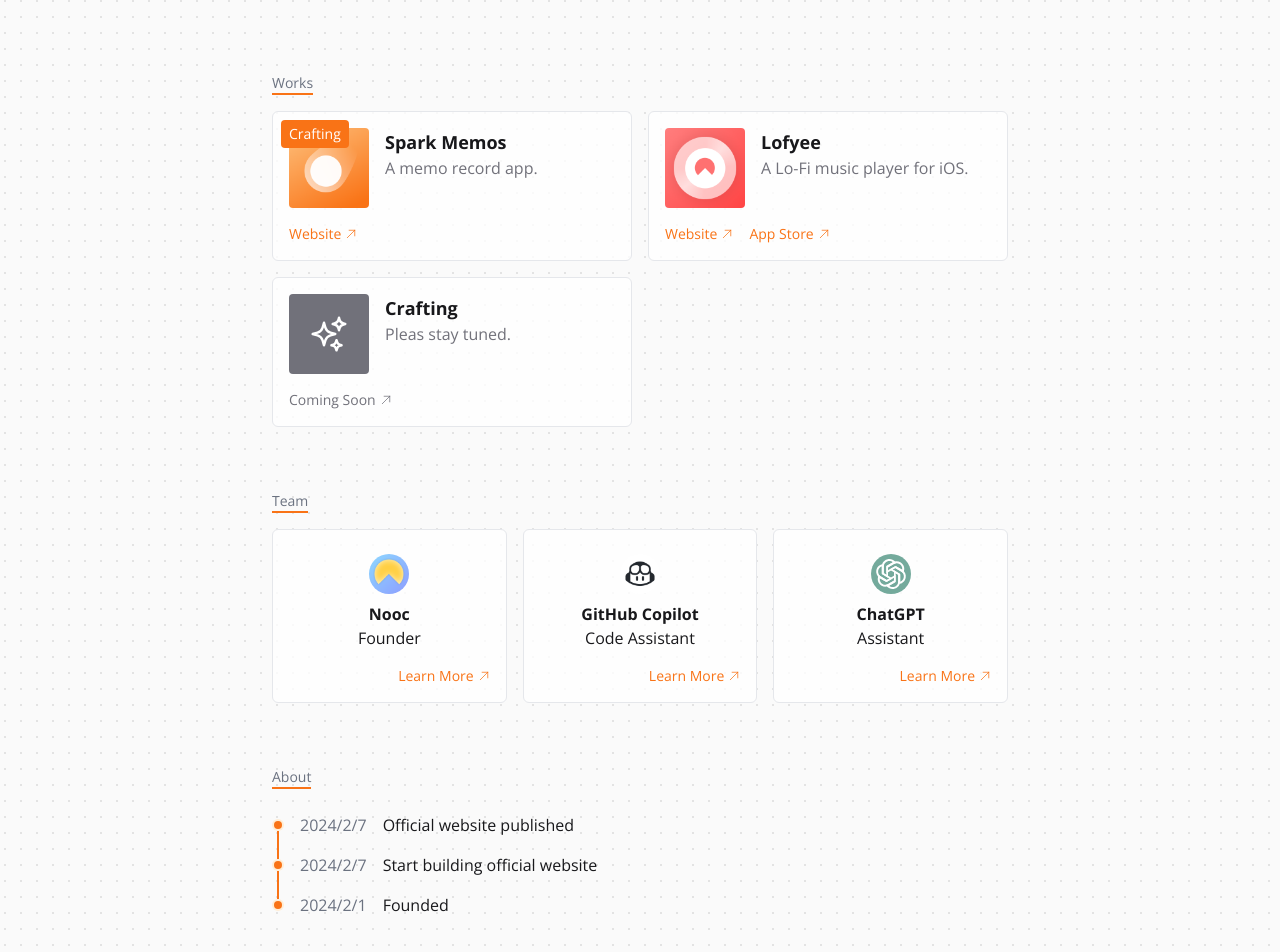
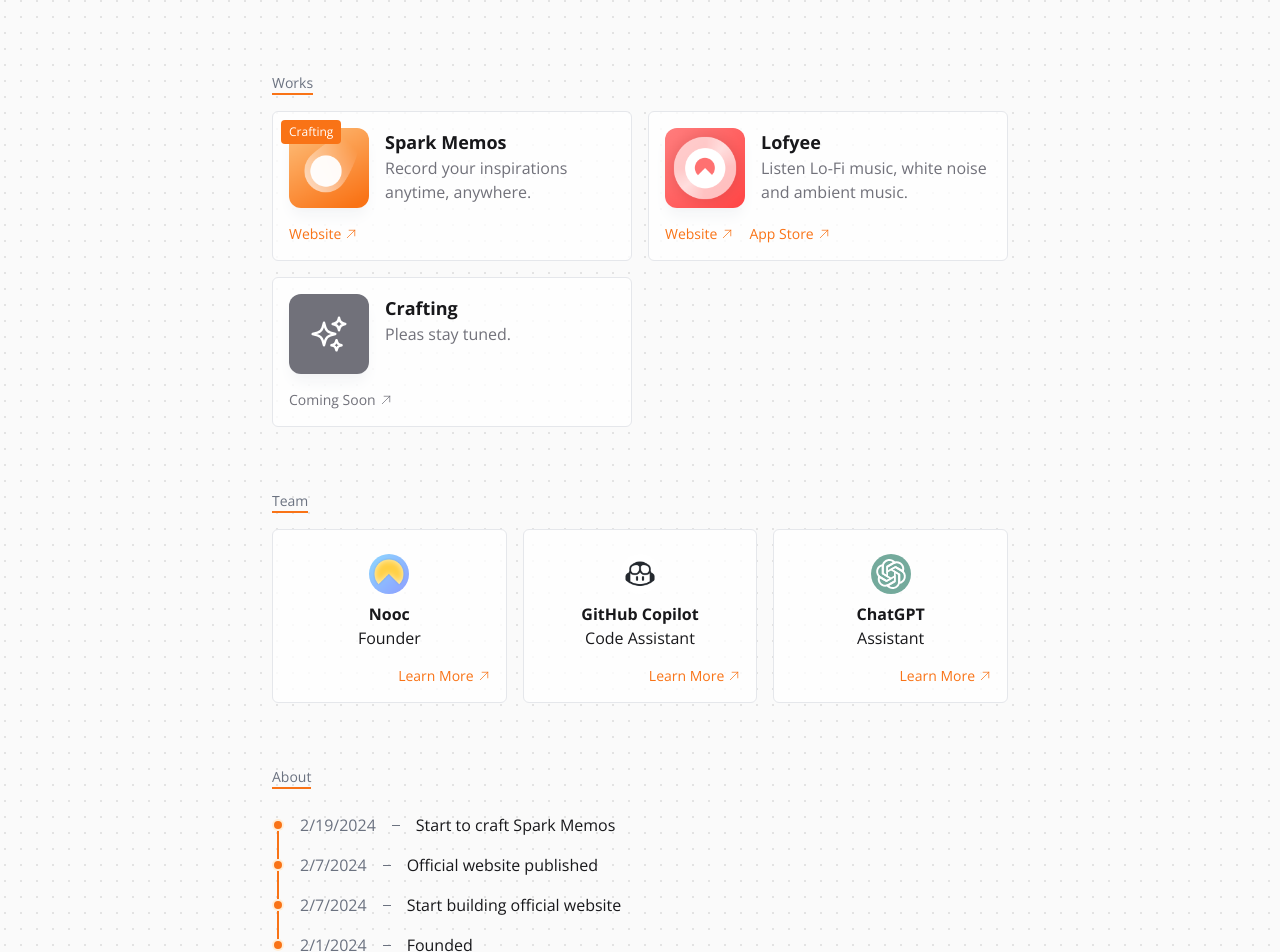
Before and after one commit to weelone/weelone.com, a Next.js app: page / in a window 1280 px wide. Shown: the part 420-1372 px from the top of the page. Built offline with nearby package versions, Linux system fonts and the light colour scheme; a web font is replaced by a local one.

Commit message:
Update some style

```diff
--- a/app/page.tsx
+++ b/app/page.tsx
@@ -62,17 +62,19 @@
                 target="_blank"
               >
                 <Image
-                  className="rounded h-20 w-20 flex-shrink-0"
+                  className="rounded-xl h-20 w-20 flex-shrink-0 shadow-lg shadow-gray-100"
                   src={sparkMemos}
                   alt="Logo of Spark Memos"
                 />
-                <div className="absolute -top-2 -left-2 bg-orange-500 px-2 py-1 rounded text-sm text-white">
+                <div className="absolute -top-2 -left-2 bg-orange-500 px-2 py-1 rounded text-xs text-white">
                   Crafting
                 </div>
               </a>
               <div>
                 <h1 className="font-bold text-lg">Spark Memos</h1>
-                <p className="text-zinc-500">A memo record app.</p>
+                <p className="text-zinc-500">
+                  Record your inspirations anytime, anywhere.
+                </p>
               </div>
             </div>
             <div className="flex gap-4">
@@ -95,14 +97,16 @@
                 target="_blank"
               >
                 <Image
-                  className="rounded h-20 w-20 flex-shrink-0"
+                  className="rounded-xl h-20 w-20 flex-shrink-0 shadow-lg shadow-gray-100"
                   src={lofyee}
                   alt="Logo of Lofyee"
                 />
               </a>
               <div>
                 <h1 className="font-bold text-lg">Lofyee</h1>
-                <p className="text-zinc-500">A Lo-Fi music player for iOS.</p>
+                <p className="text-zinc-500">
+                  Listen Lo-Fi music, white noise and ambient music.
+                </p>
               </div>
             </div>
             <div className="flex gap-4">
@@ -127,7 +131,7 @@
 
           <div className="rounded-md border flex flex-col gap-4 justify-between p-4 bg-white/80 dark:bg-black/80">
             <div className="flex gap-4">
-              <div className="rounded h-20 w-20 flex-shrink-0 bg-zinc-500 text-white flex justify-center items-center">
+              <div className="rounded-xl h-20 w-20 flex-shrink-0 bg-zinc-500 text-white flex justify-center items-center shadow-lg shadow-gray-100">
                 <SparklesIcon className="h-10 w-10" />
               </div>
               <div>
@@ -204,6 +208,7 @@
                 ></div>
               </div>
               <div className="text-gray-500">{time}</div>
+              <div className="w-2 h-[1px] bg-gray-500" />
               <div className="py-2">{content}</div>
             </div>
           ))}
--- a/lib/data.ts
+++ b/lib/data.ts
@@ -4,15 +4,19 @@
 
 export const TIMELINE = [
   {
-    time: "2024/2/7",
+    time: "2/19/2024",
+    content: "Start to craft Spark Memos",
+  },
+  {
+    time: "2/7/2024",
     content: "Official website published",
   },
   {
-    time: "2024/2/7",
+    time: "2/7/2024",
     content: "Start building official website",
   },
   {
-    time: "2024/2/1",
+    time: "2/1/2024",
     content: "Founded",
   },
 ];
```
